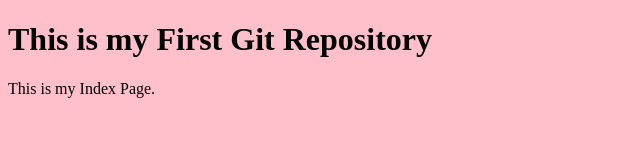
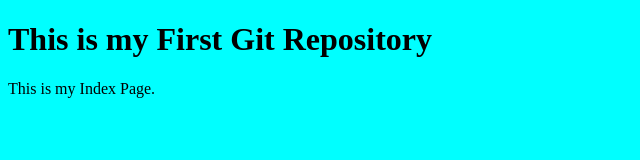
Before and after one commit to pal-aritra/my-first-github-repo, a plain HTML site: page index.html in a window 1280 px wide. Shown: the whole page, without its empty margins (0-640 px from the left). Drawn offline with Linux system fonts and the light colour scheme.

Commit message:
Commit from Second Repo

```diff
--- a/index.html
+++ b/index.html
@@ -3,7 +3,7 @@
 <head>
 <title>Index</title>
 </head>
-<body style="background-color:pink;">
+<body style="background-color:cyan;">
 
 <h1>This is my First Git Repository</h1>
 <p>This is my Index Page.</p>
```
Also changed, not shown: Readme.txt, TOS.txt.
